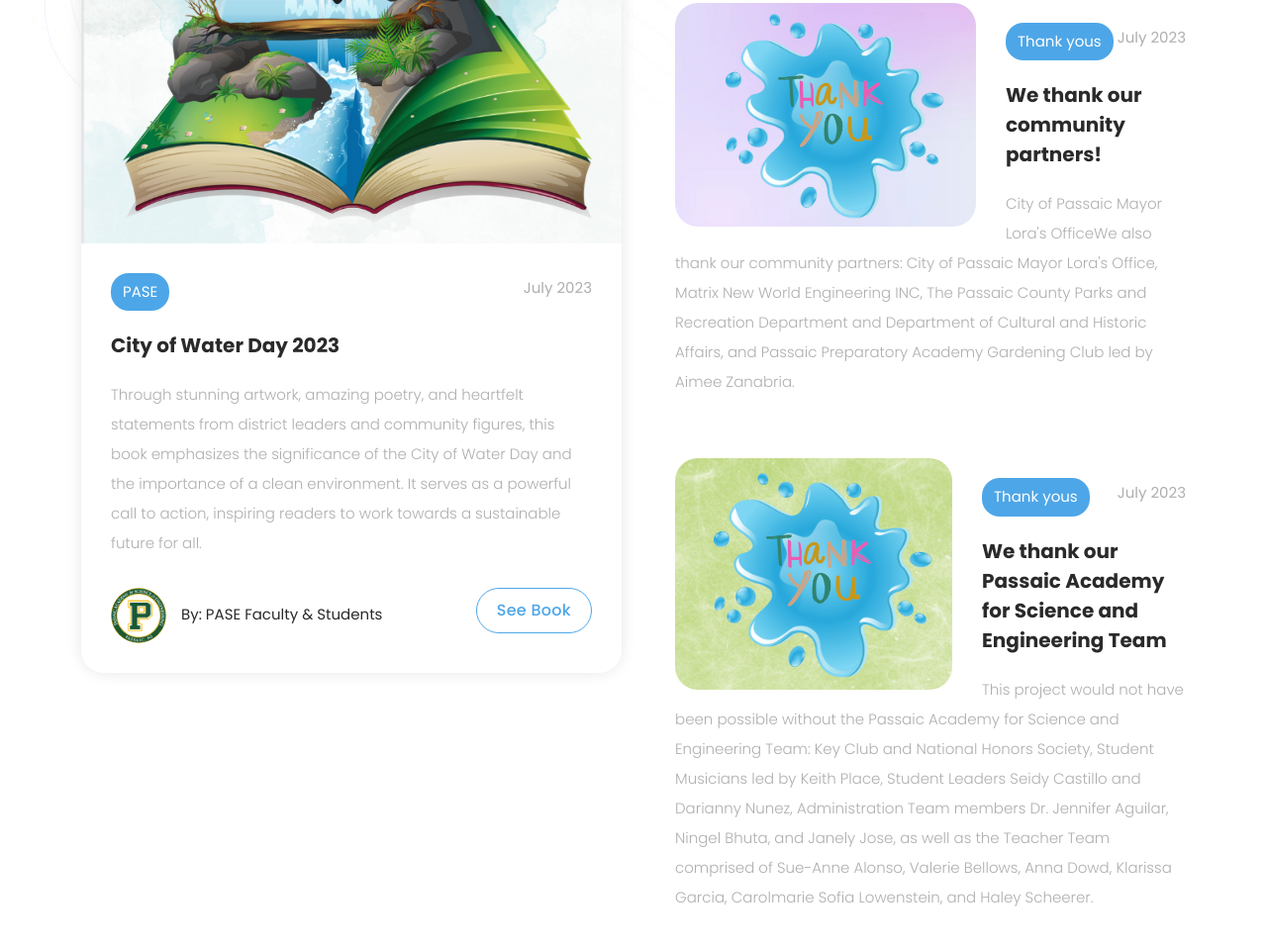
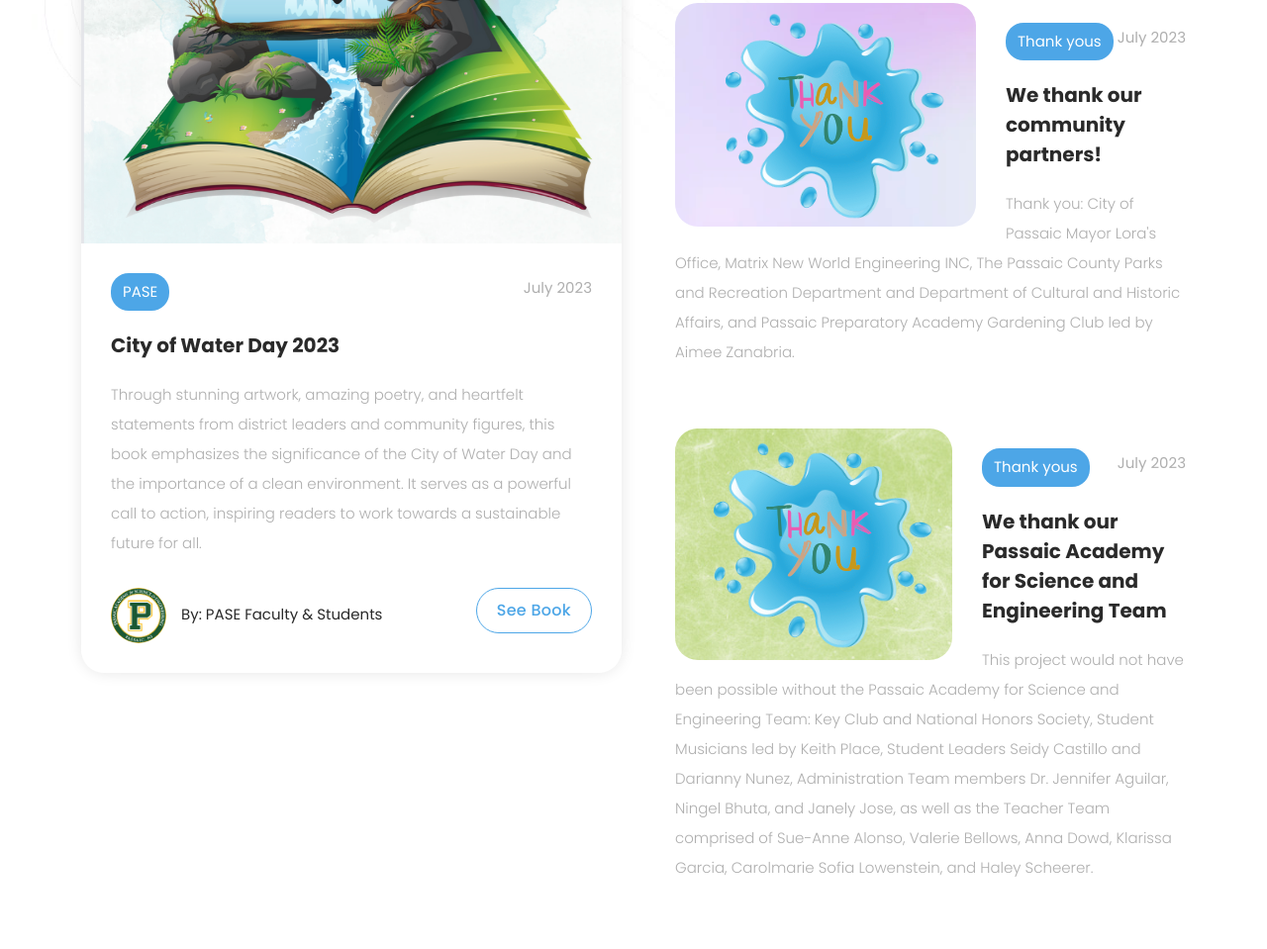
Before and after one commit to SeidyC/PassaicSplash, a plain HTML site: page homepage_3.html in a window 1280 px wide. Shown: the part 4934-5893 px from the top of the page at 99% size. Drawn offline with Linux system fonts and the light colour scheme.

Commit message:
Update homepage_3.html

```diff
--- a/homepage_3.html
+++ b/homepage_3.html
@@ -565,7 +565,7 @@
                     <span class="category">Thank yous</span>
                     <span class="date">July 2023</span>
                     <a href="#"><h4>We thank our community partners!</h4></a>
-                    <p>City of Passaic Mayor Lora's OfficeWe also thank our community partners: City of Passaic Mayor Lora's Office, Matrix New World Engineering INC, The Passaic County Parks and Recreation Department and Department of Cultural and Historic Affairs, and Passaic Preparatory Academy Gardening Club led by Aimee Zanabria.
+                    <p>Thank you: City of Passaic Mayor Lora's Office, Matrix New World Engineering INC, The Passaic County Parks and Recreation Department and Department of Cultural and Historic Affairs, and Passaic Preparatory Academy Gardening Club led by Aimee Zanabria.
 
                   </p>
                   </div>
```
